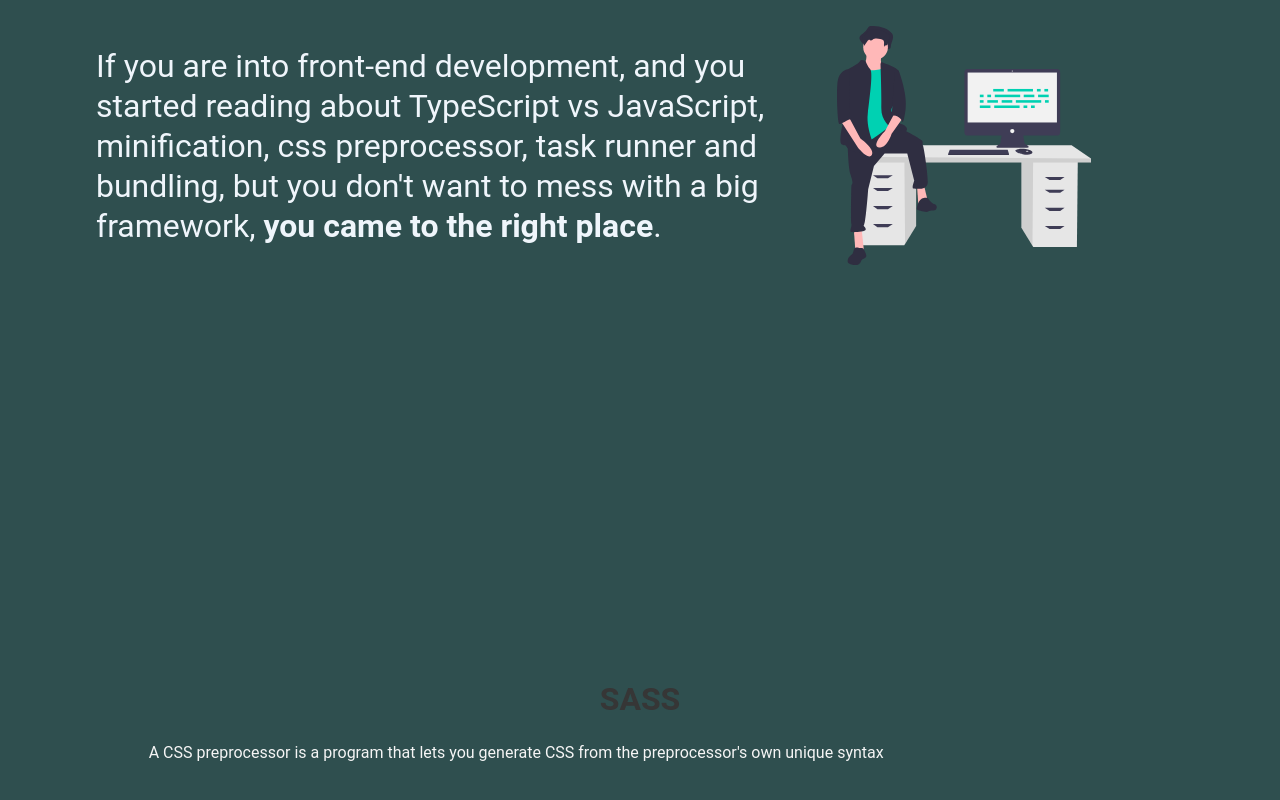
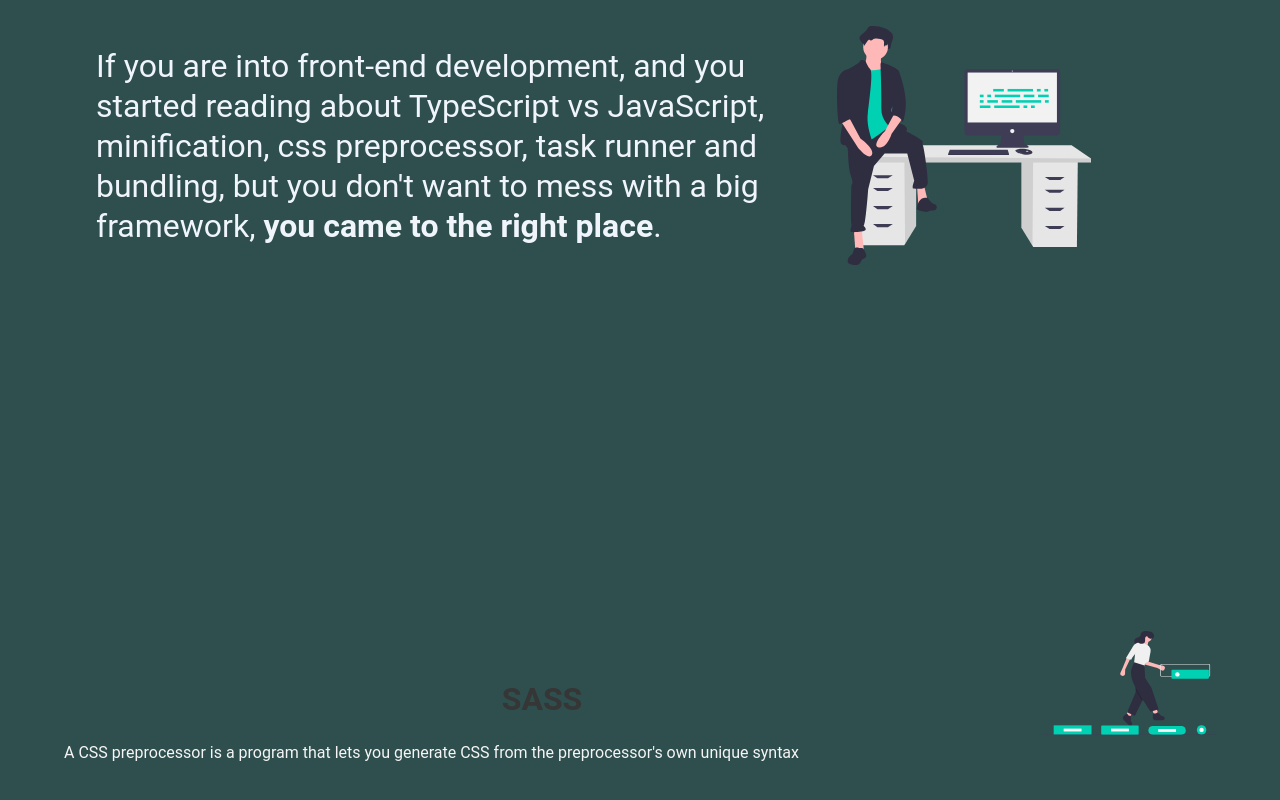
Before and after one commit to vservin/gulp-ts-sass-webpage, a website: page src/index.html in a window 1280 px wide. Shown: the part 314-1114 px from the top of the page. Drawn offline with nearby package versions, Linux system fonts and the light colour scheme; files that its build step writes are made by us from their sources.

Commit message:
Corrected gulpfile watchers, started sass docs

```diff
--- a/src/index.html
+++ b/src/index.html
@@ -67,10 +67,17 @@
 		</section>
 		<section class="hero">
 			<div class="hero-body">
-				<div class="columns is-vcentered is-centered">
-					<div class="column is-10">
-						<h1 class="title">SASS</h1>
-						<p> A CSS preprocessor is a program that lets you generate CSS from the preprocessor's own unique syntax</p>
+				<div class="container">
+					<div class="columns is-vcentered is-centered">
+						<div class="column is-10">
+							<h1 class="title">SASS</h1>
+							<p>A CSS preprocessor is a program that lets you generate CSS from the preprocessor's own unique syntax</p>
+						</div>
+						<div class="column is-2">
+							<figure class="image">
+								<img src="images/illustrations/undraw_button_style_70y7.svg" alt="Web development">
+							</figure>
+						</div>
 					</div>
 				</div>
 			</div>
```
Also changed, not shown: gulpfile.js (+4 -4 lines), src/images/illustrations/undraw_button_style_70y7.svg (added).
